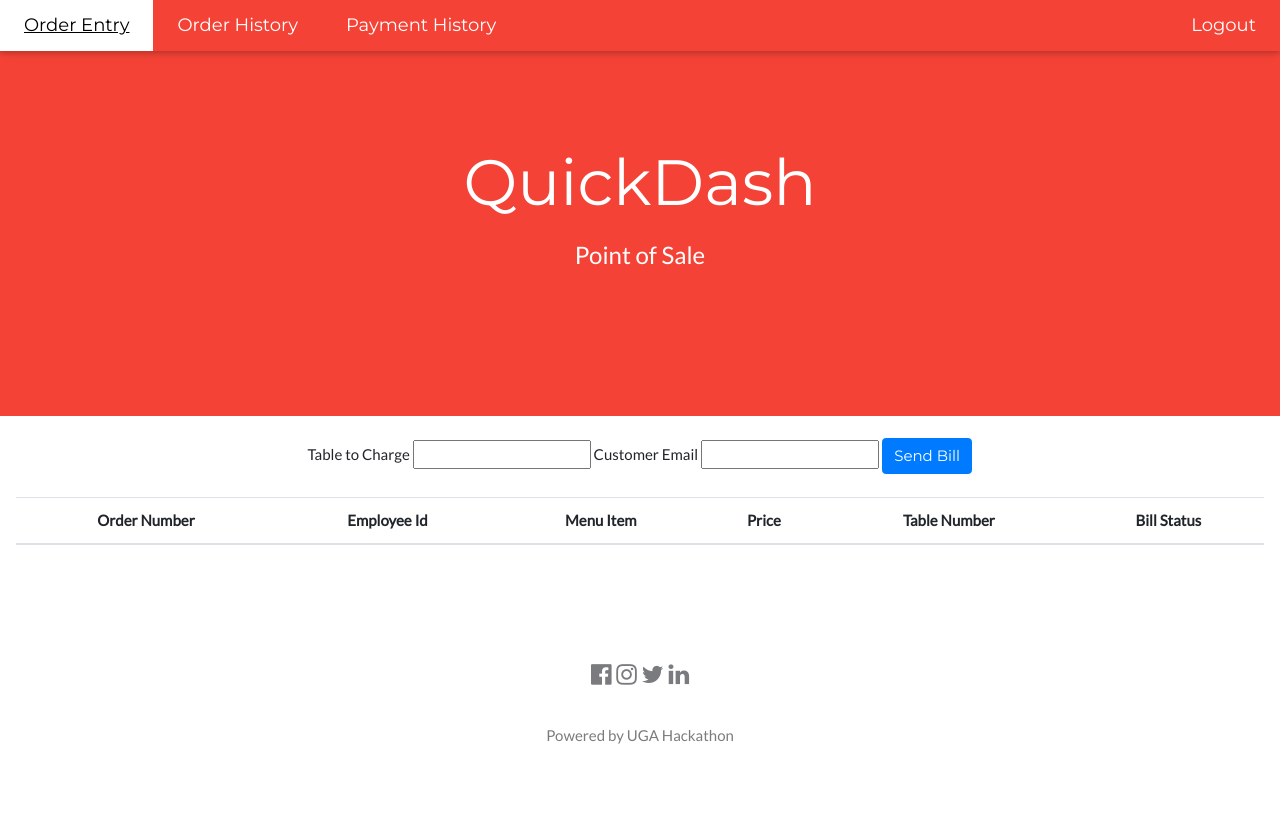
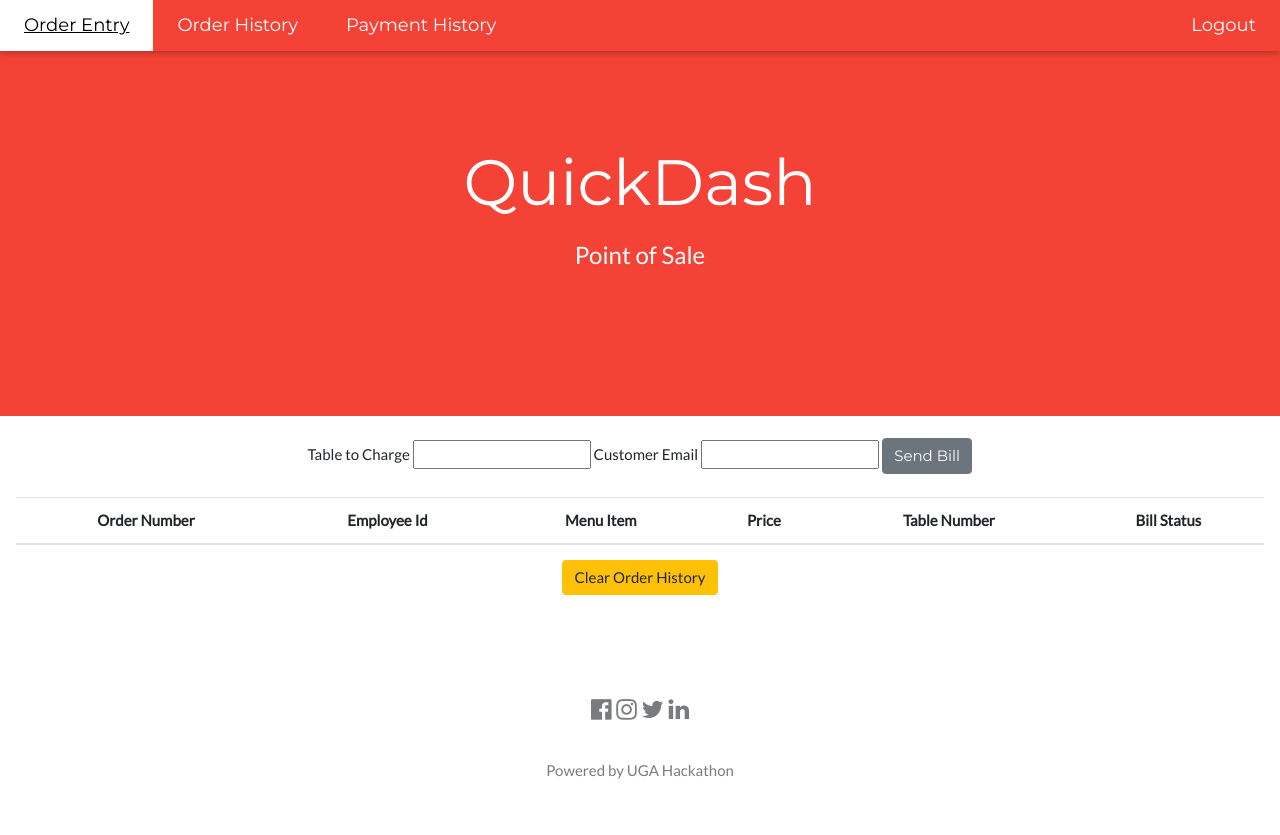
Before and after one commit to tannercantlay/QuickBolt, a Flask app: page /order_history in a window 1280 px wide. Shown: the top 835 px of the page. Before the commit the page ends 744 px from the top, so only its background shows below. Run offline with Flask 2, Linux system fonts and the light colour scheme; the visitor is signed in with stand-in values (Sample User, id 1); data comes from the database, SQL or seed files in the repository; both versions use the stored data as it was after the commit; data that the repository does not hold is empty; some libraries are stand-ins or nearby versions.

Commit message:
added limit to sending bills and clear order and payment history

```diff
--- a/app/routes.py
+++ b/app/routes.py
@@ -48,10 +48,14 @@
 def order_history():
 	form = TableToCharge()
 	if form.validate_on_submit():
-		order_num = OrderInfo.query.filter_by(table = form.table.data).first()
+		order = OrderInfo.query.filter_by(table = form.table.data)
+		order_num = order.first()
 		if order_num is None:
 			flash("Invalid Table")
 		else:
+			if order_num.billSent == "Sent" or order_num.billSent =="Closed":
+				flash("Bill has already been sent")
+				return redirect(url_for('order_history'))
 			current_user.currentCustomerEmail = form.email.data
 			body = "Please click this link to pay your bill: 127.0.0.1:5000/payment:{}".format(int(order_num.order_num))
 			msg = Message("Here is your bill",
@@ -62,10 +66,10 @@
 			flash("Email has been sent")
 			orders = OrderInfo.query.filter_by(table = form.table.data).all()
 			for order in orders:
-				order.billSent = "Closed";
+				order.billSent = "Sent";
 			db.session.commit()
 			return redirect(url_for('order_history'))
-	return render_template('/order_history.html', title='Order History', form=form, orders=OrderInfo.query.all())
+	return render_template('/order_history.html', title='Order History', form=form, orders=OrderInfo.query.all(),employee_id=current_user.id)
 
 @app.route('/order_entry', methods=['GET', 'POST'])
 @login_required
@@ -94,12 +98,12 @@
 		db.session.commit()
 		flash('Order Added')
 		return redirect(url_for('order_entry'))
-	return render_template('/order_entry.html', title='Order Entry', form=form)
+	return render_template('/order_entry.html', title='Order Entry', form=form, employee_id=current_user.id)
 
 @app.route('/payment_history', methods=['GET'])
 @login_required
 def payment_history():
-	return render_template('/payment_history.html', payments=PaymentInfo.query.all())
+	return render_template('/payment_history.html', payments=PaymentInfo.query.all(),employee_id=current_user.id)
 #add payment id to handle multiple users?
 @app.route('/payment:<int:order_num>', methods=['GET', 'POST'])
 def payment(order_num):
@@ -120,8 +124,8 @@
 				address=form.address.data, city=form.city.data, state=form.state.data,
 				zip_code=form.zip_code.data)
 			info.orderPrice = price + form.tip.data
-			info.employee_id = order[0].employee_id
-			email = Users.query.filter_by(id = info.employee_id).currentCustomerEmail
+			info.employee_id = orders[0].employee_id
+			email = User.query.filter_by(id = info.employee_id).first().currentCustomerEmail
 
 			body = "Thank you for your business {}, here is your reciept:\r\n Order Number: {} \r\n".format(form.name.data, order_num)
 			count = 1
@@ -157,3 +161,15 @@
 	flash('Successfully logged out user {}'.format(current_user.id))
 	logout_user()
 	return redirect('login')
+
+@app.route("/clear_order_history")
+def clearOrders():
+	OrderInfo.query.delete()
+	db.session.commit()
+	return redirect('order_history')
+
+@app.route("/clear_payment_history")
+def clearPayments():
+	PaymentInfo.query.delete()
+	db.session.commit()
+	return redirect('payment_history')
--- a/app/templates/order_history.html
+++ b/app/templates/order_history.html
@@ -15,7 +15,7 @@
       {% for error in form.email.errors %}
       <span style="color: red;">[{{ error }}]</span>
       {% endfor %}
-      <button type="submit" class="btn btn-primary">Send Bill</button>
+      <button type="submit" class="btn btn-secondary">Send Bill</button>
     </form>
     <br>
 
@@ -44,6 +44,7 @@
         {% endfor %}
       </tbody>
     </table>
+    <a class="btn btn-warning" href="/clear_order_history" role="button">Clear Order History</a>
 
     <footer class="w3-container w3-padding-64 w3-center w3-opacity">
 
--- a/app/templates/payment_history.html
+++ b/app/templates/payment_history.html
@@ -10,7 +10,6 @@
               <th>Order Price</th>
               <th>Customer Name</th>
               <th>Card Type</th>
-              <th>Zip Code</th>
               <th>Server Id</th>
             </tr>
           </thead>
@@ -20,7 +19,6 @@
               <td>{{payment.orderNumber}}</td>
               <td>{{payment.orderPrice}}</td>
               <td>{{payment.name}}</td>
-              <td>{{payment.zip_code}}</td>
               <td>{{payment.employee_id}}</td>
             </tr>
             {% endfor %}
@@ -28,6 +26,7 @@
         </table>
 
         <footer class="w3-container w3-padding-64 w3-center w3-opacity">
+          <a class="btn btn-warning" href="/clear_payment_history" role="button">Clear Payment History</a>
           <div class="w3-xlarge w3-padding-32">
             TC
             <a href="https://github.com/tannercantlay" target="_blank"><i class="fa fa-github w3-hover-opacity"></i>
```
Also changed, not shown: app.db.
